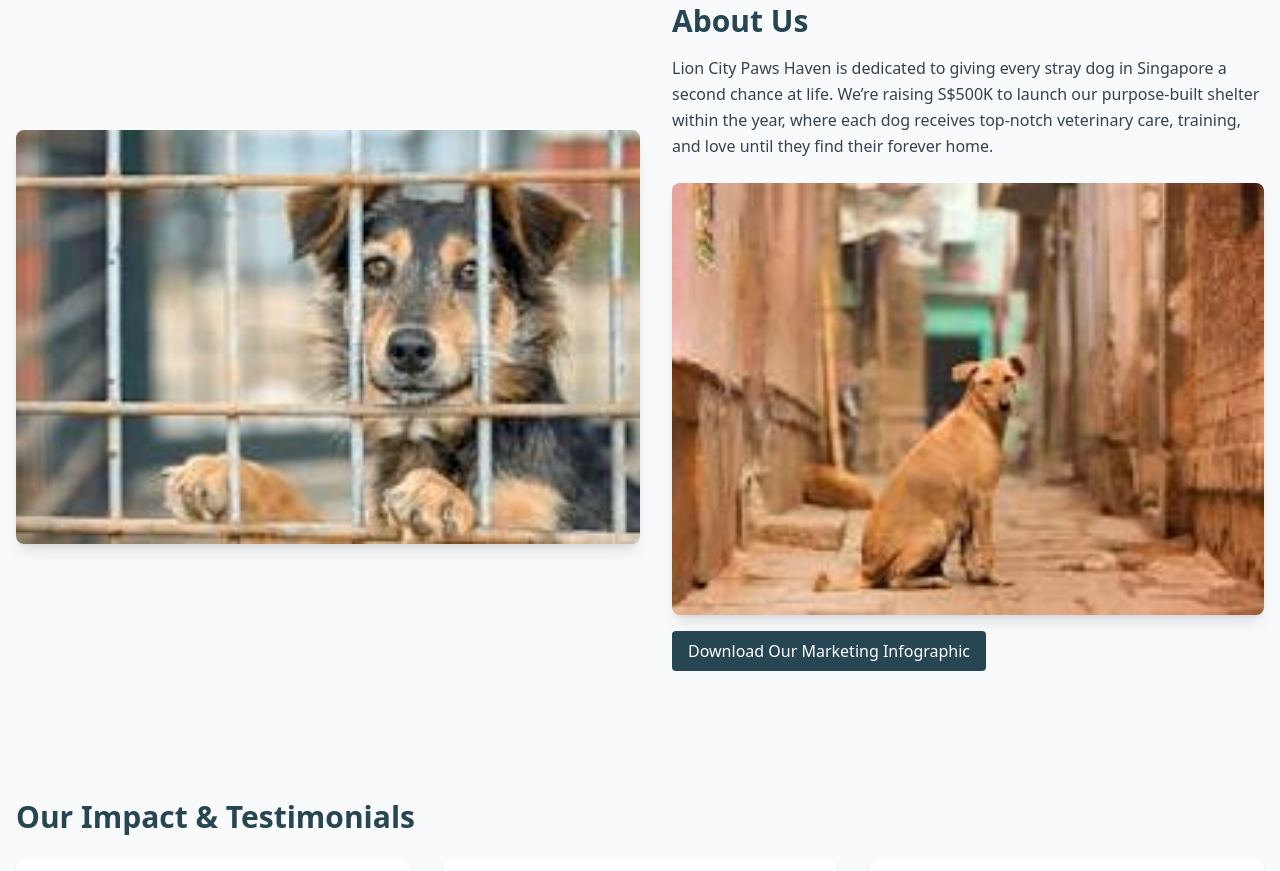
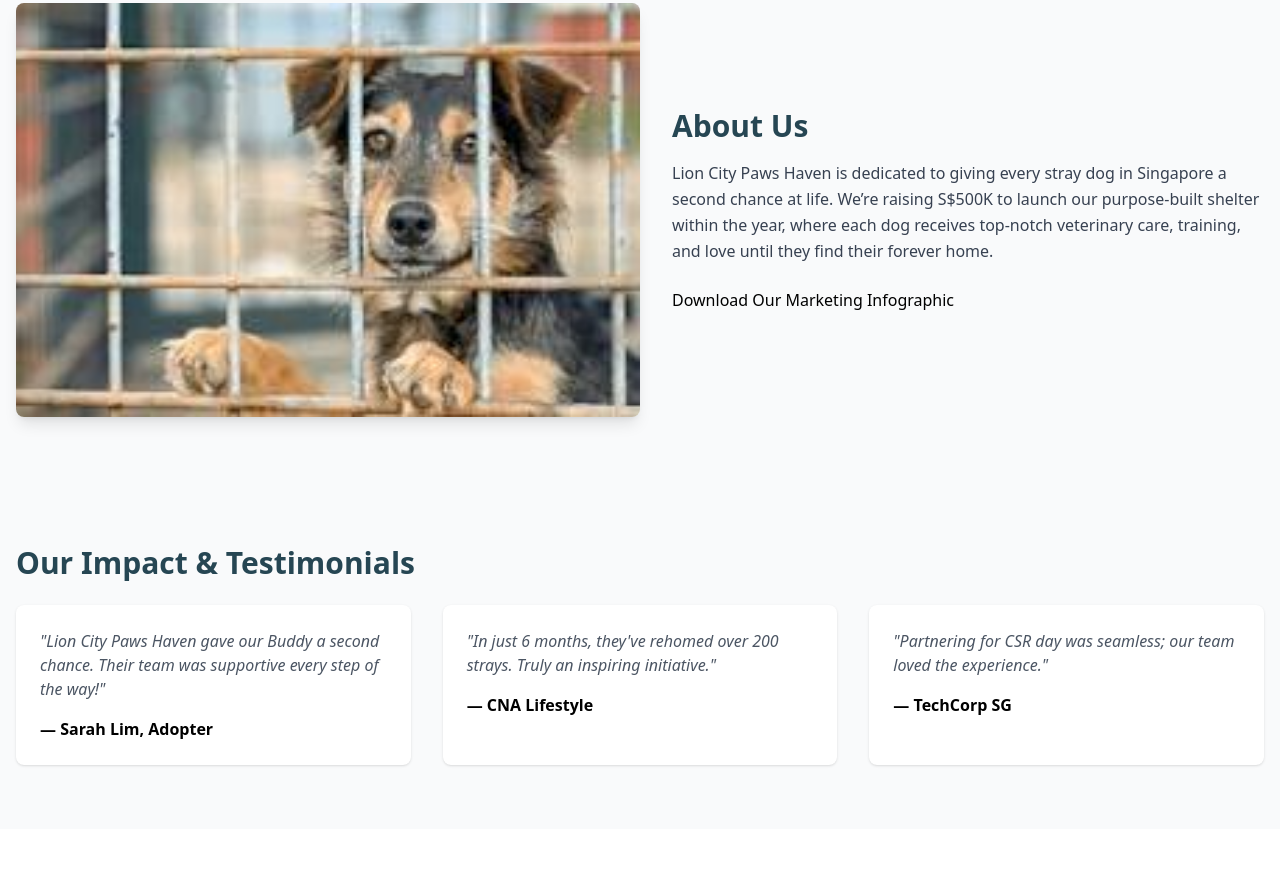
Before and after one commit to gilltan11/paw, a plain HTML site: page index.html in a window 1280 px wide. Shown: the part 665-1536 px from the top of the page. Drawn offline with nearby package versions, Linux system fonts and the light colour scheme.

Commit message:
Update website

```diff
--- a/index.html
+++ b/index.html
@@ -56,8 +56,8 @@
         </p>
         <!-- Infographic Download -->
         <div class="mt-6">
-          <img src="Dog.jpg" alt="Marketing Infographic" class="w-full rounded-lg shadow-lg mb-4">
-          <a href="/assets/Updated Marketing Infographic Jun 20, 2025, 10_02_36 AM.png" download class="inline-block bg-brand-primary text-white py-2 px-4 rounded hover:bg-opacity-90">
+
+          <a href="Paw Poster.png">
             Download Our Marketing Infographic
           </a>
         </div>
```
Also changed, not shown: 1 other file.
